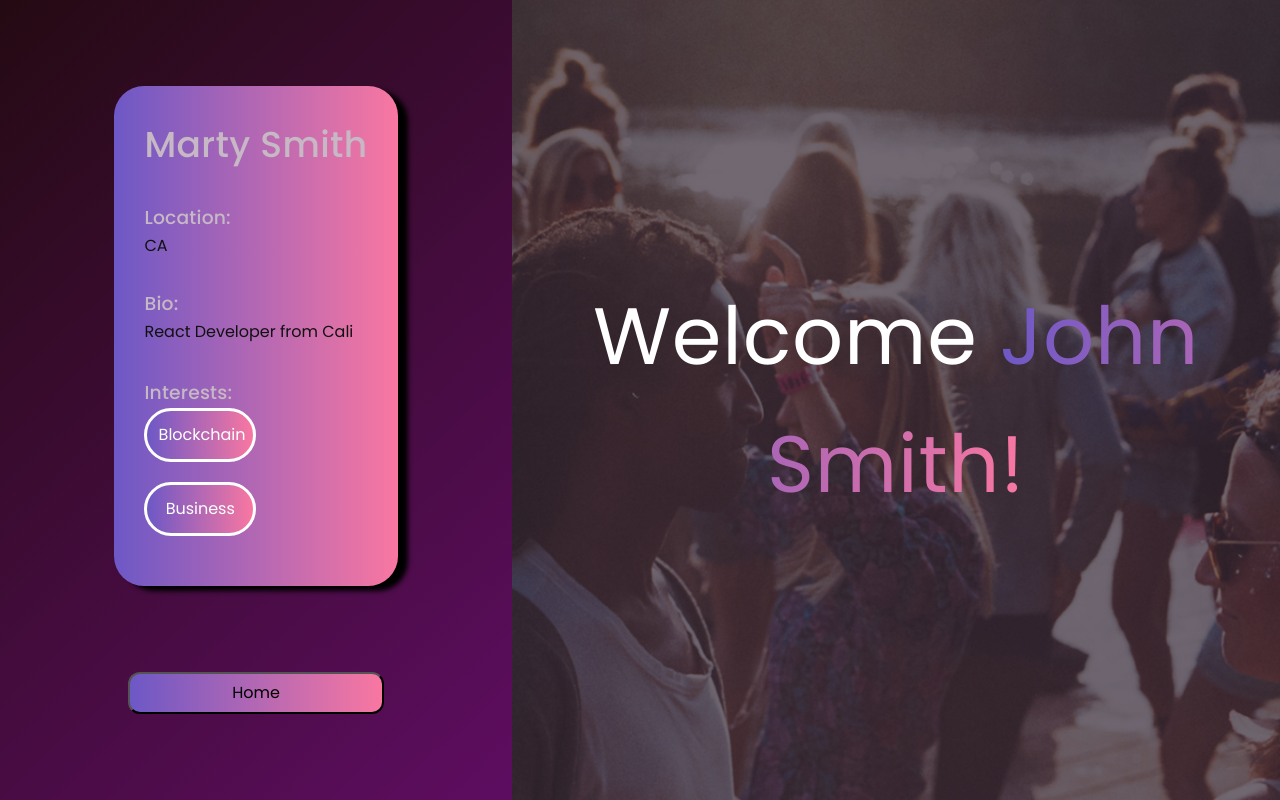
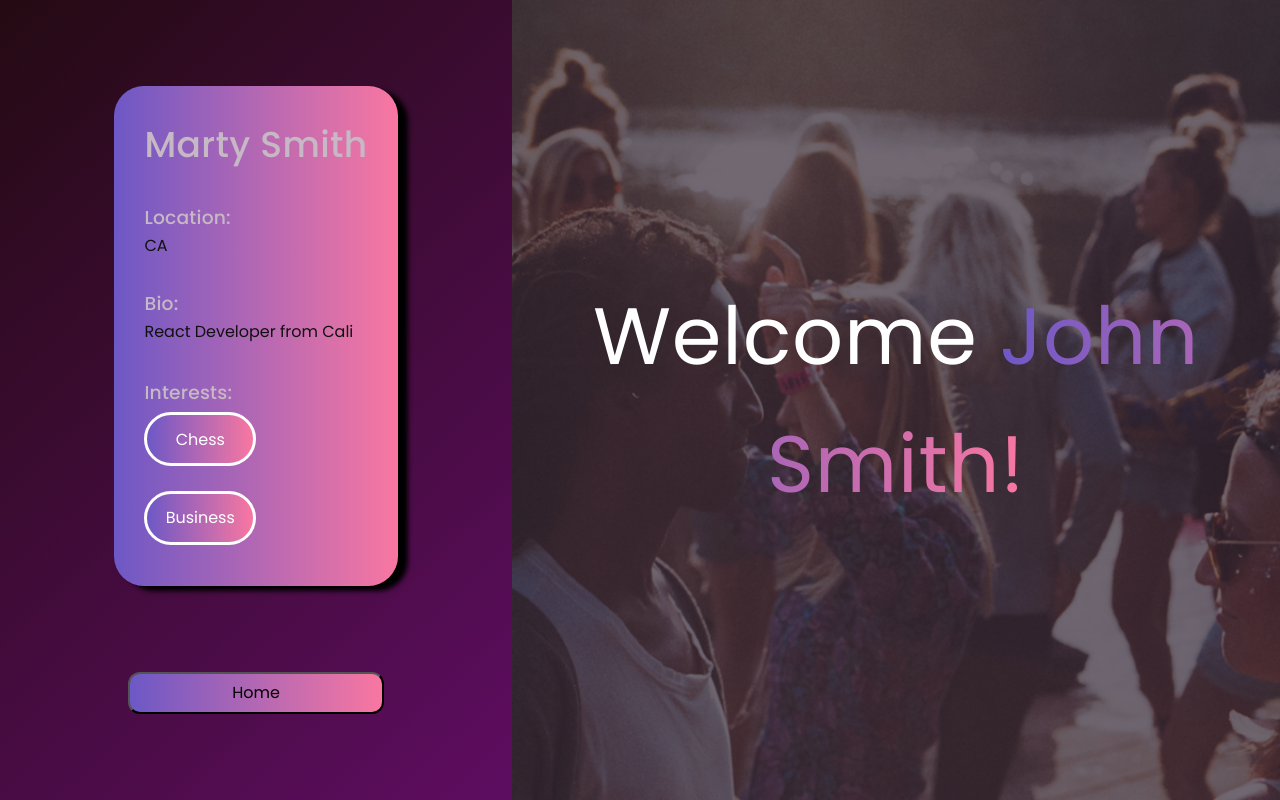
Before and after one commit to Build-Week-Expat-Journal/FE, a React (Create React App) app in the folder frontend/: page /welcome in a window 1280 px wide. Built offline with nearby package versions, Linux system fonts and the light colour scheme.

Commit message:
minor styling tweak

```diff
--- a/frontend/src/components/WelcomePage.js
+++ b/frontend/src/components/WelcomePage.js
@@ -43,7 +43,7 @@ const LocationInfo = styled.div`
 margin: 30px 0 30px 0;
 `
 
-const Pill = styled.span`
+const Pill = styled.div`
   color: white;
   background: ${props => props.theme.gradients.purplePink};
   padding: 5%;
@@ -53,6 +53,7 @@ const Pill = styled.span`
   width: 50%;
   margin-bottom: 20px;
   text-align: center;
+  margin-top: 2%;
 `;
 
 const InterestInfo = styled.div`
@@ -96,7 +97,7 @@ const WelcomePage = (props) => {
                         </div>
                         <InterestInfo>
                             <h3>Interests:</h3>
-                            <Pill>Blockchain</Pill>
+                            <Pill>Chess</Pill>
                             <Pill>Business</Pill>
                         </InterestInfo>
                     </ProfileCard>
```
